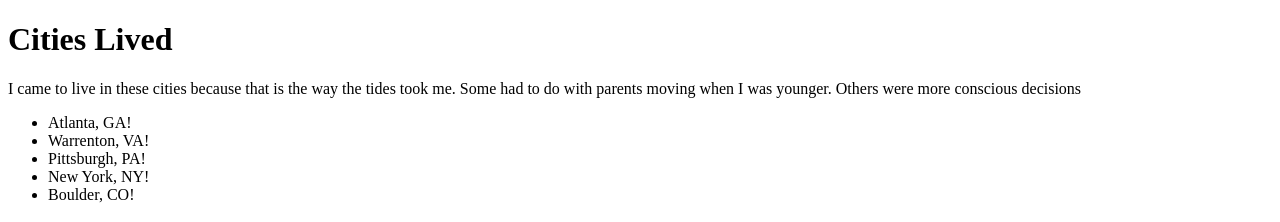
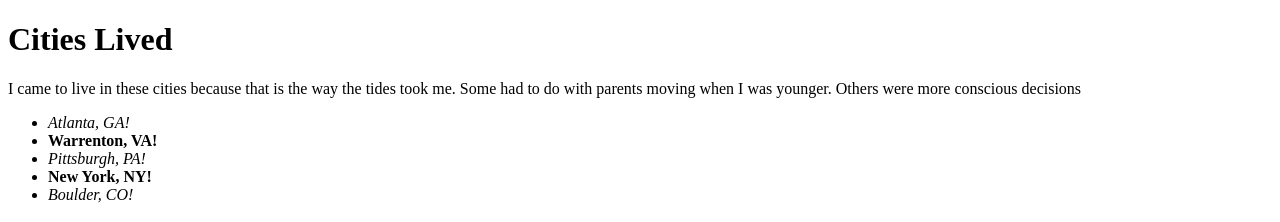
Before and after one commit to cheinrichs/html-exercise-1, a plain HTML site: page index.html in a window 1280 px wide. Shown: the top 222 px of the page. Drawn offline with Linux system fonts and the light colour scheme.

Commit message:
strong and emphasize

```diff
--- a/index.html
+++ b/index.html
@@ -10,11 +10,11 @@
   way the tides took me. Some had to do with parents moving when
   I was younger. Others were more conscious decisions</p>
   <ul>
-    <li>Atlanta, GA<span>&#33;</span></li>
-    <li>Warrenton, VA<span>&#33;</span></li>
-    <li>Pittsburgh, PA<span>&#33;</span></li>
-    <li>New York, NY<span>&#33;</span></li>
-    <li>Boulder, CO<span>&#33;</span></li>
+    <li><em>Atlanta, GA<span>&#33;</span></em></li>
+    <li><strong>Warrenton, VA<span>&#33;</span></strong></li>
+    <li><em>Pittsburgh, PA<span>&#33;</span></em></li>
+    <li><strong>New York, NY<span>&#33;</span></strong></li>
+    <li><em>Boulder, CO<span>&#33;</span></em></li>
   </ul>
   <h1>Cities to Visit</h1>
   <p>I've been to a lot of places in the states. I would like to
```
